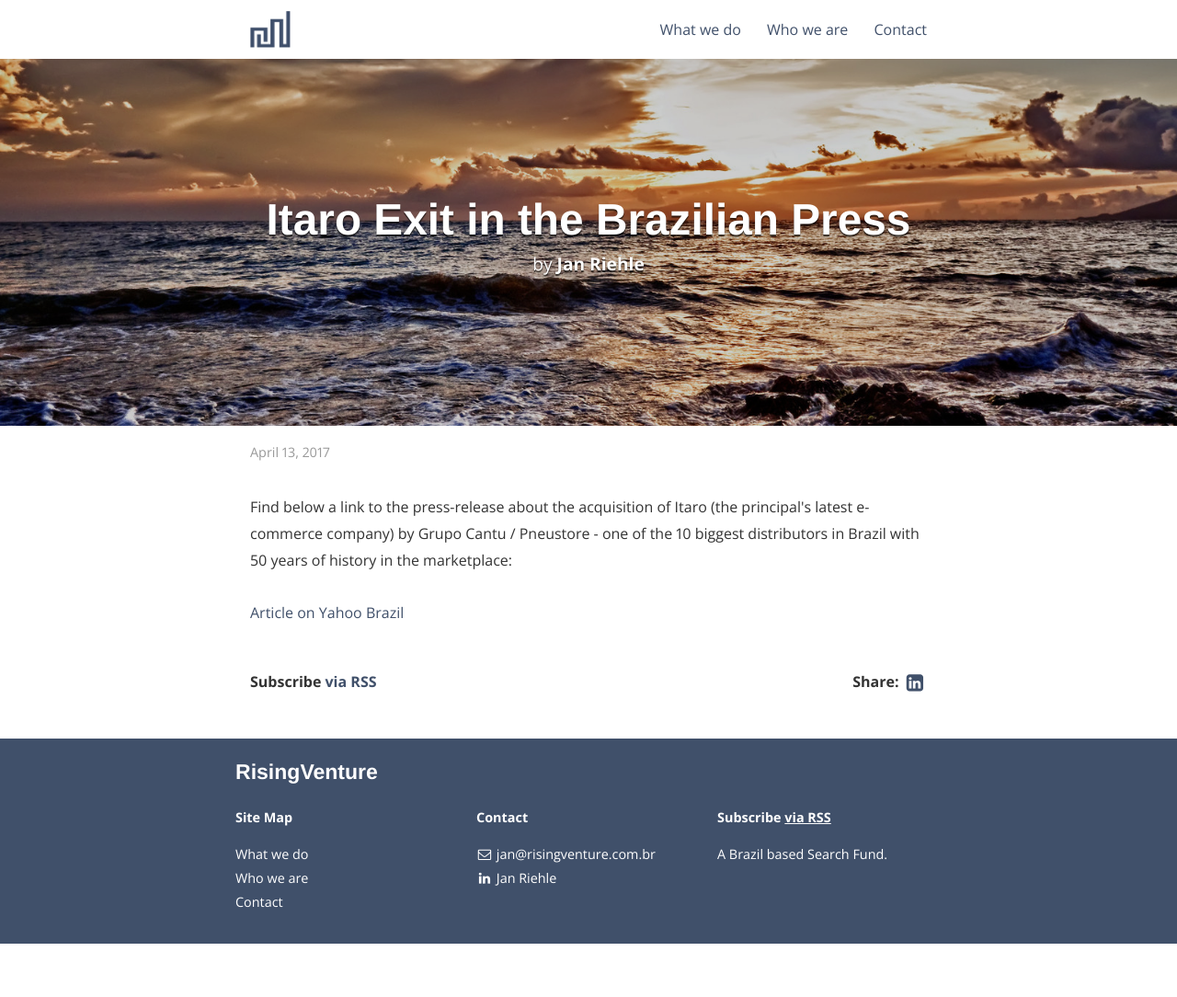
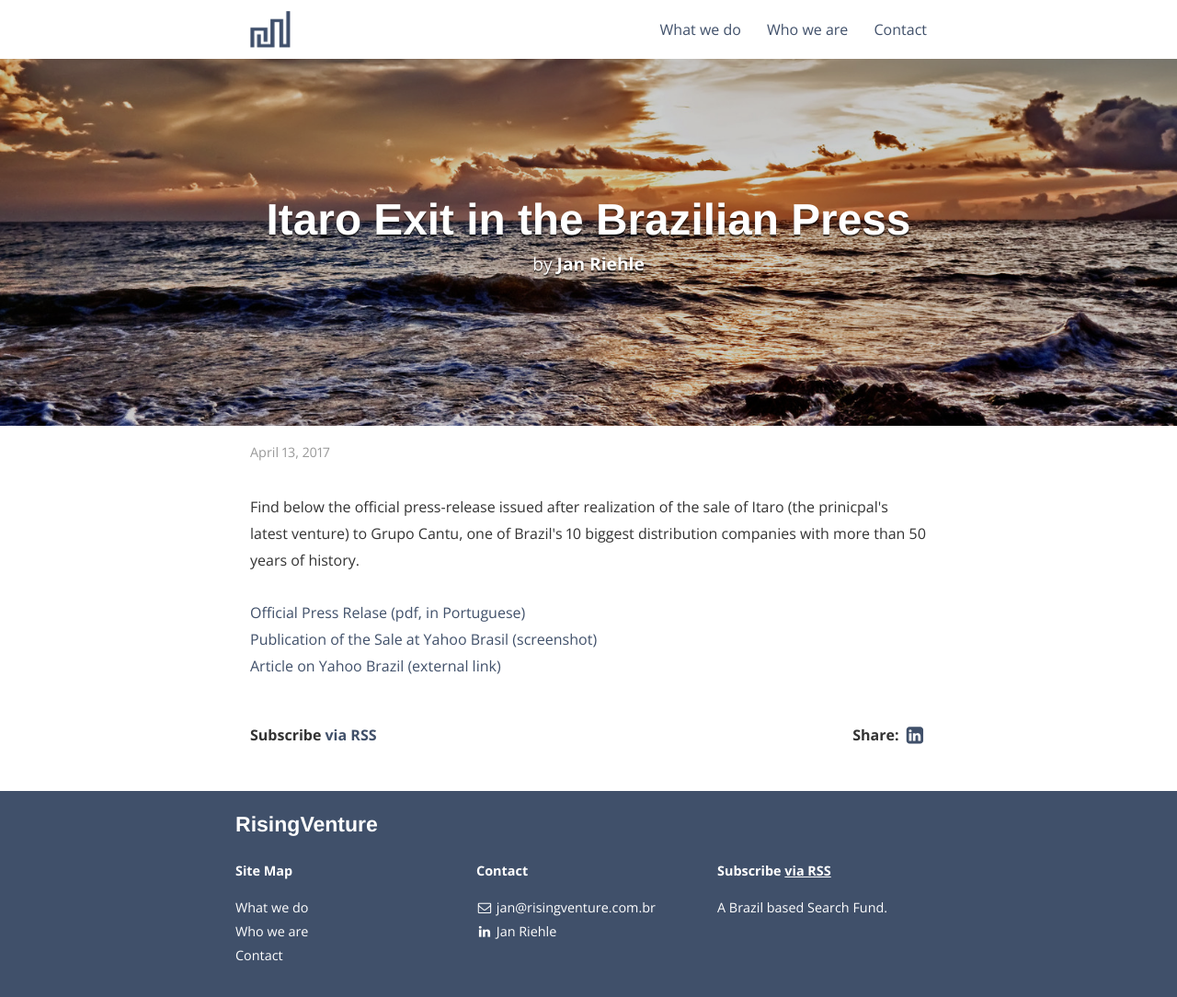
Before and after one commit to janriehle/risingventure, a Jekyll site: the page built from _posts/2017-04-13-itaro-exit.markdown, in a window 1280 px wide. Shown: the whole page at 92% size. Built offline with Jekyll 4.4.1, drawn with Linux system fonts in a browser that asks for light colours; nearby versions of some CDN libraries; before the commit the page ends 1026 px from its top, so only the background shows below that.

Commit message:
adapted post on itaro exit

```diff
--- a/_posts/2017-04-13-itaro-exit.markdown
+++ b/_posts/2017-04-13-itaro-exit.markdown
@@ -6,5 +6,11 @@ author: Jan Riehle
 cover:  "/assets/Rising3_X3Large.jpg"
 ---
 
-<p>Find below a link to the press-release  about the acquisition of Itaro (the principal's latest e-commerce company) by Grupo Cantu / Pneustore - one of the 10 biggest distributors in Brazil with 50 years of history in the marketplace: <br><br>
-<a target="_blank" href="https://br.financas.yahoo.com/noticias/grupo-pneustore-compra-autope%C3%A7as-itaro-214756021--finance.html?soc_src=social-sh&soc_trk=fb">Article on Yahoo Brazil</a></p>
+<p>Find below the official press-release issued after realization of the sale of Itaro (the prinicpal's latest venture) to Grupo Cantu, one of Brazil's 10 biggest distribution companies with more than 50 years of history.
+<br><br>
+<a target="_blank" href="/assets/Rle_ItaroxCantu_v1.0.pdf"> Official Press Relase (pdf, in Portuguese)</a>
+<br>
+<a target="_blank" href="/assets/Itaro_Sale_Yahoo.png">Publication of the Sale at Yahoo Brasil (screenshot)</a>
+<br>
+<a target="_blank" href="https://br.financas.yahoo.com/noticias/grupo-pneustore-compra-autope%C3%A7as-itaro-214756021--finance.html?soc_src=social-sh&soc_trk=fb">Article on Yahoo Brazil (external link)</a>
+</p>
```
Also changed, not shown: assets/Itaro_Sale_Yahoo.png (added), assets/favicon.ico (added), 4 other files.
